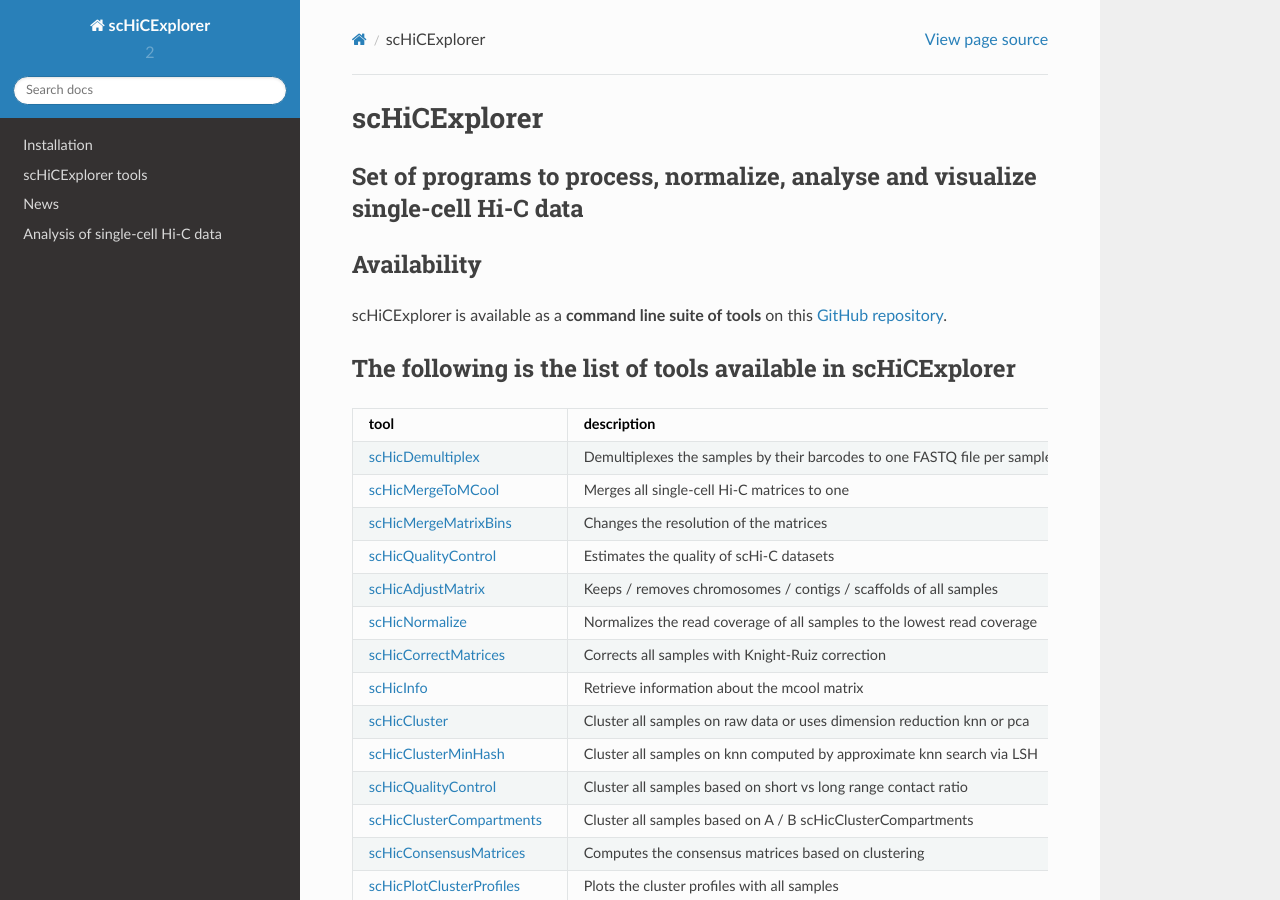
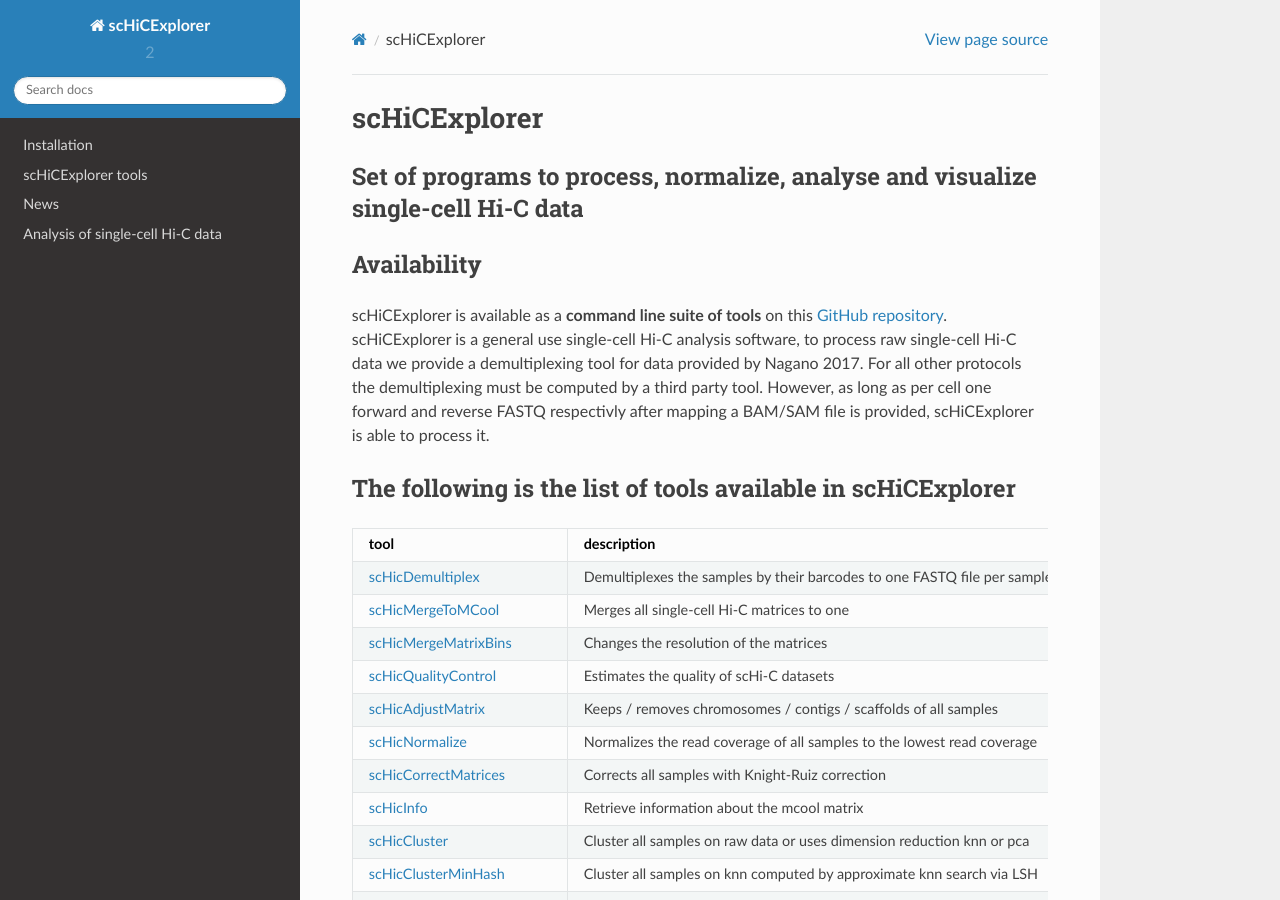
Before and after one commit to joachimwolff/scHiCExplorer, a Sphinx documentation site: the page built from docs/index.rst, in a window 1280 px wide and 900 px high. Built offline with Sphinx 7.4.7 and the Read the Docs theme 2.0.0, drawn with Linux system fonts in a browser that asks for light colours.

Commit message:
Update index.rst

```diff
--- a/docs/index.rst
+++ b/docs/index.rst
@@ -8,7 +8,7 @@ Set of programs to process, normalize, analyse and visualize single-cell Hi-C da
 Availability
 ------------
 
-scHiCExplorer is available as a **command line suite of tools** on this `GitHub repository <https://github.com/joachimwolff/scHiCExplorer>`_.
+scHiCExplorer is available as a **command line suite of tools** on this `GitHub repository <https://github.com/joachimwolff/scHiCExplorer>`_. scHiCExplorer is a general use single-cell Hi-C analysis software, to process raw single-cell Hi-C data we provide a demultiplexing tool for data provided by Nagano 2017. For all other protocols the demultiplexing must be computed by a third party tool. However, as long as per cell one forward and reverse FASTQ respectivly after mapping a BAM/SAM file is provided, scHiCExplorer is able to process it.
 
 
 The following is the list of tools available in scHiCExplorer
```
